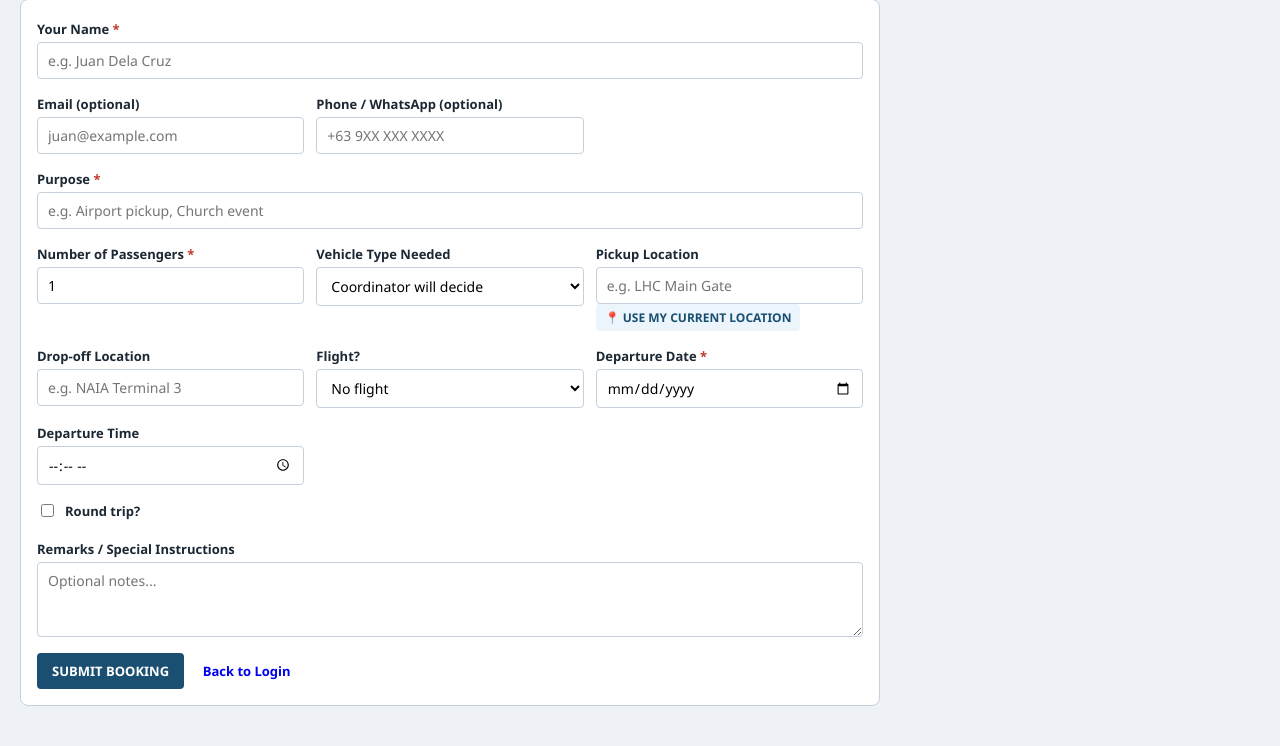
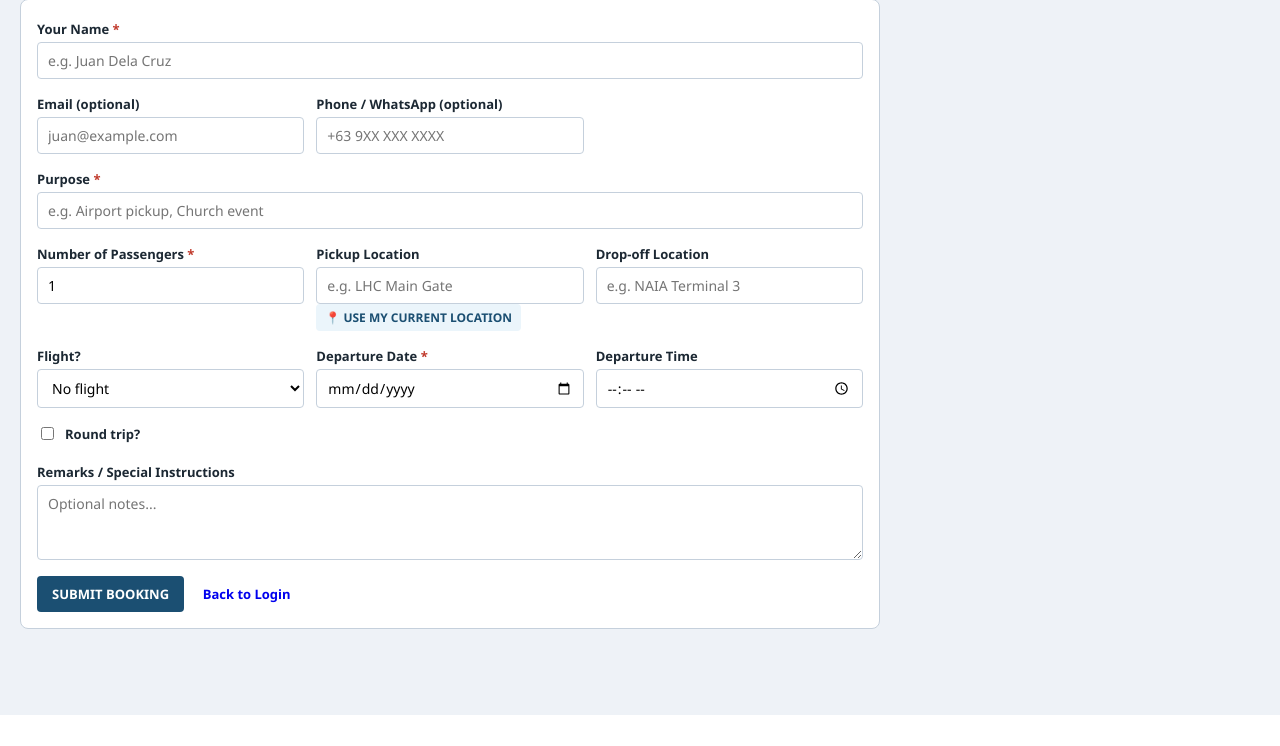
Before and after one commit to projectlabtest/transportation, a Flask app: page /bookings/guest in a window 1280 px wide. Shown: the part 85-831 px from the top of the page. After the commit the page ends 800 px from the top, so only its background shows below. Run offline with Flask 3, Linux system fonts and the light colour scheme; data that the repository does not hold is empty.

Commit message:
remove Vehicle Type Needed from guest booking form

```diff
--- a/app.py
+++ b/app.py
@@ -2444,9 +2444,7 @@ def register_routes(app):
             guest_user_id = sys_user["id"]
             purpose = request.form.get("purpose", "").strip()
             passenger_count = max(1, _int_field(request.form, "passenger_count", 1))
-            vtype = request.form.get("vehicle_type_needed", "").strip()
-            if vtype not in db.VEHICLE_TYPES:
-                vtype = ""
+            vtype = ""
             pickup = request.form.get("pickup_location", "").strip()
             dropoff = request.form.get("dropoff_location", "").strip()
             dep_date = request.form.get("departure_date", "").strip()
@@ -2549,8 +2547,7 @@ def register_routes(app):
                               f"to track your trip.", "ok")
                     return redirect(url_for("guest_booking_done",
                                             code=codes[0]))
-        return render_template("guest_booking.html",
-                               vtypes=db.VEHICLE_TYPES)
+        return render_template("guest_booking.html")
 
     @app.route("/bookings/guest/done/<code>")
     def guest_booking_done(code):
--- a/templates/guest_booking.html
+++ b/templates/guest_booking.html
@@ -31,15 +31,6 @@
     <input type="number" name="passenger_count" value="1" min="1" required>
   </div>
 
-  <div>
-    <label>Vehicle Type Needed</label>
-    <select name="vehicle_type_needed">
-      <option value="">Coordinator will decide</option>
-      {% for v in vtypes %}
-      <option value="{{ v }}">{{ v }}</option>
-      {% endfor %}
-    </select>
-  </div>
 
   <div>
     <label>Pickup Location</label>
```
